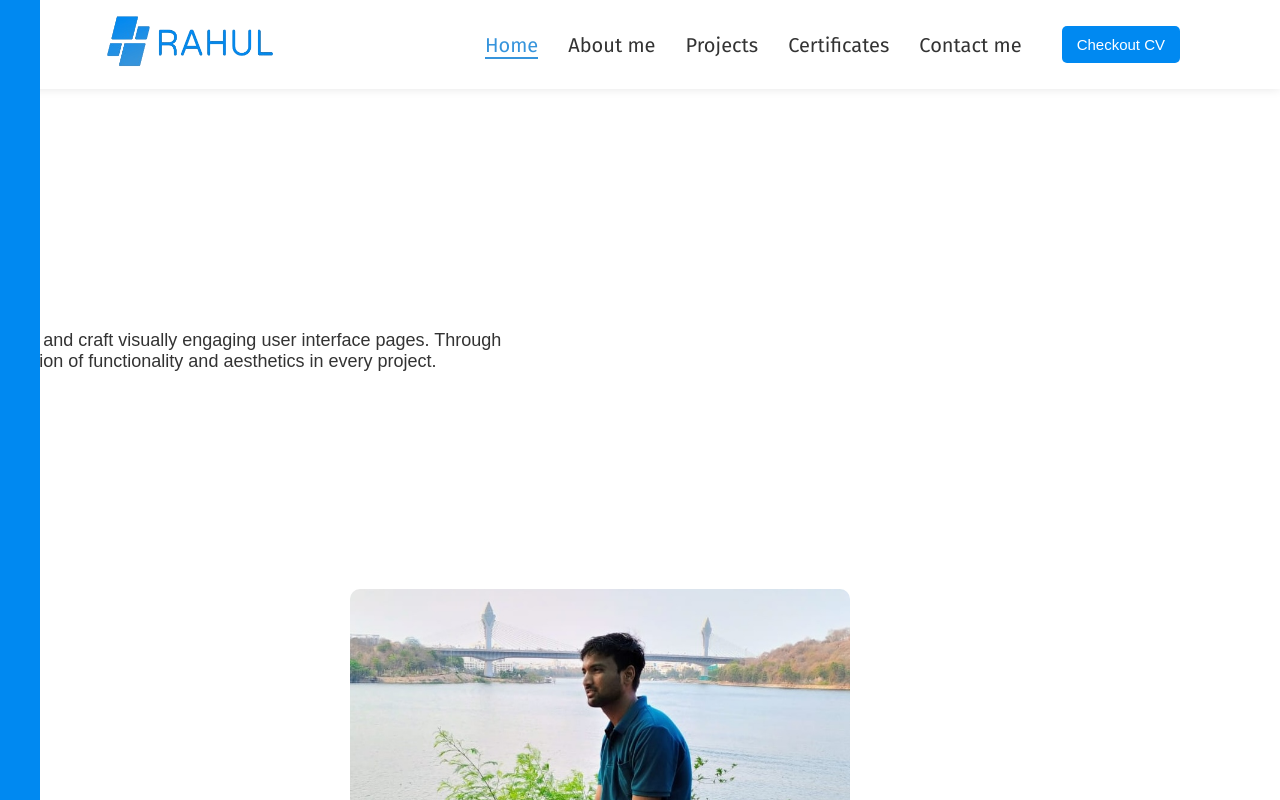
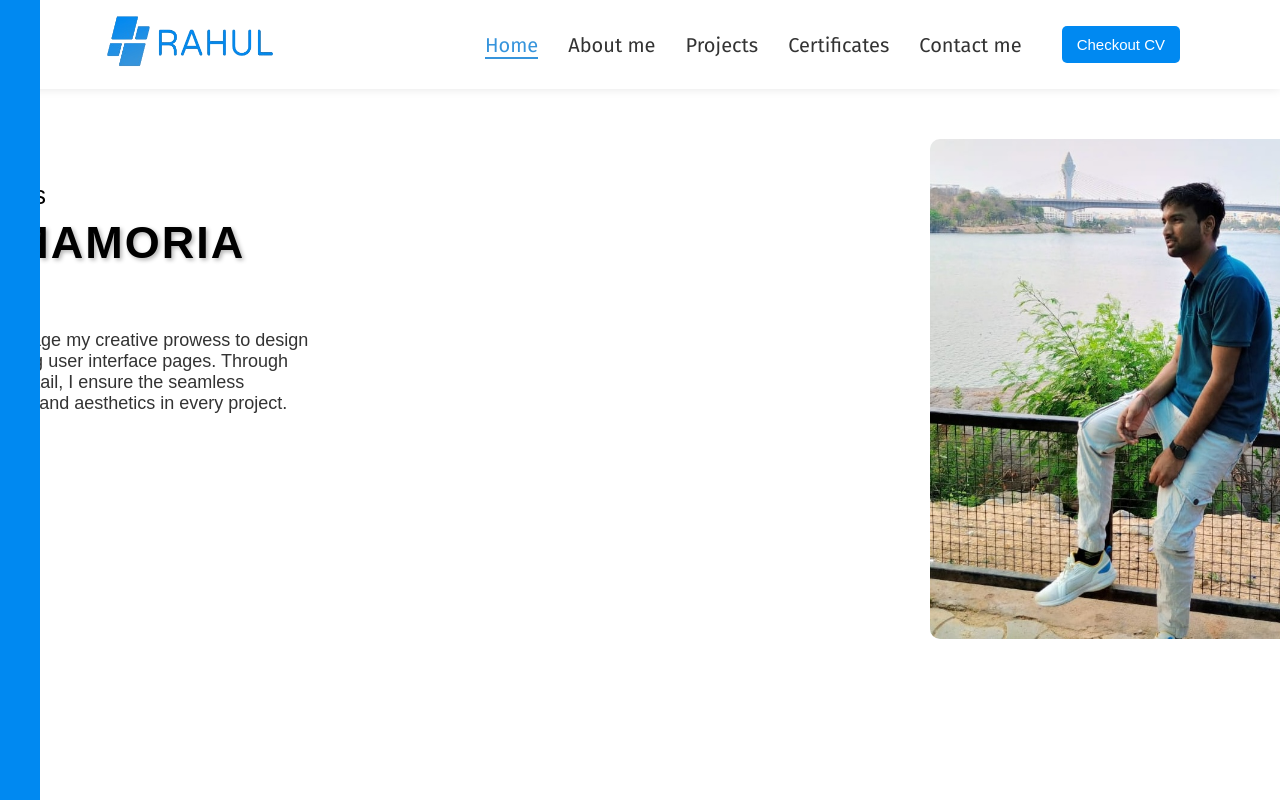
Before and after one commit to rahulmamoria30/rahul-mamoria, a Next.js app: page / in a window 1280 px wide. Shown: the top 800 px of the page. Built offline with nearby package versions, Linux system fonts and the light colour scheme.

Commit message:
Making it responsive

```diff
--- a/components/Home/Home.module.css
+++ b/components/Home/Home.module.css
@@ -1,7 +1,7 @@
 .home_page {
   display: flex;
   justify-content: space-between;
-  flex-wrap: wrap;
+  /* flex-wrap: wrap; */
   font-size: 30px;
   gap: 40px;
   margin: 50px 100px;
@@ -142,6 +142,7 @@
 @media screen and  (max-width:425px) {
 .home_page{
   margin: 10px 30px;
+  flex-wrap: wrap;
 }
 .home_page_left{
   margin-bottom: 10px;
```
